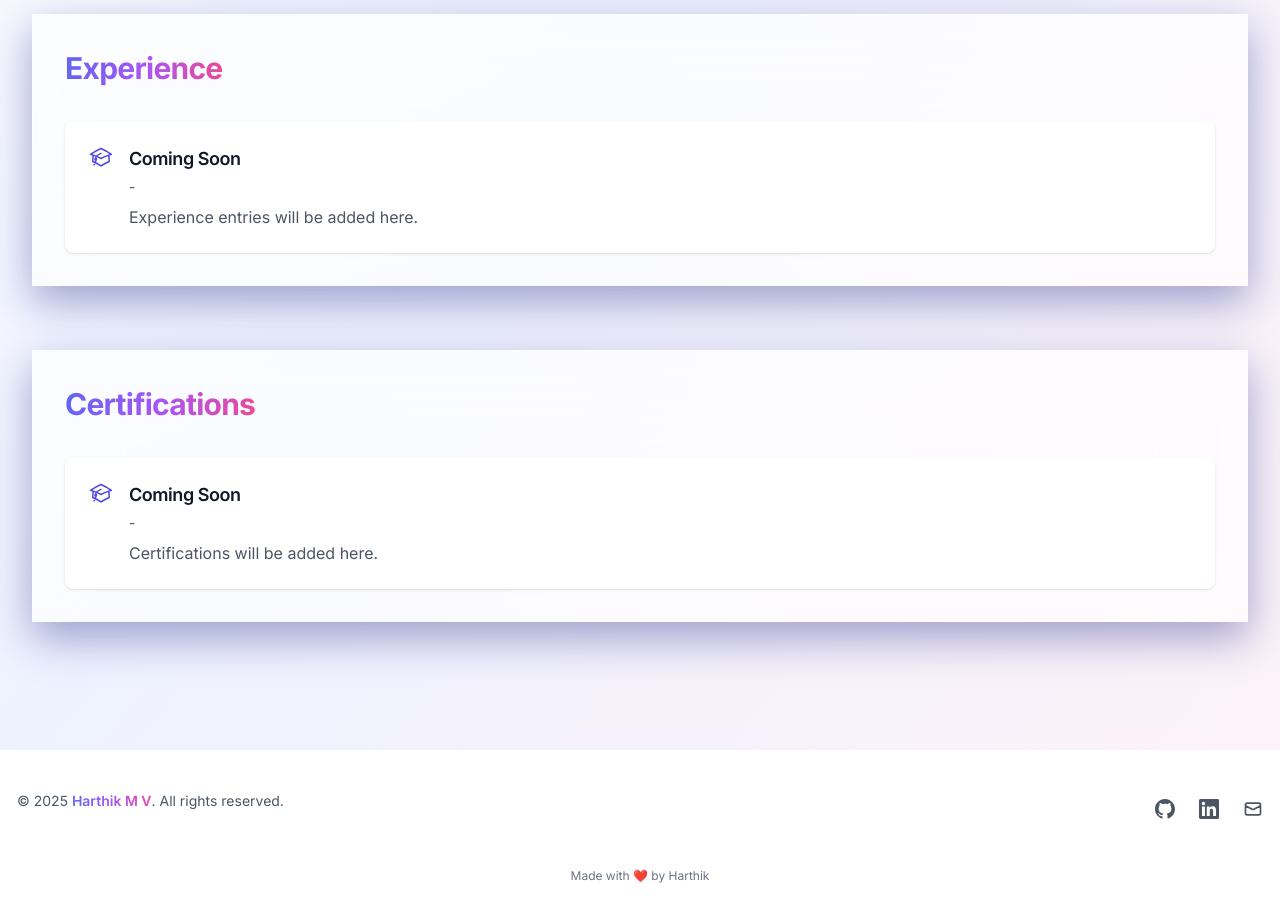
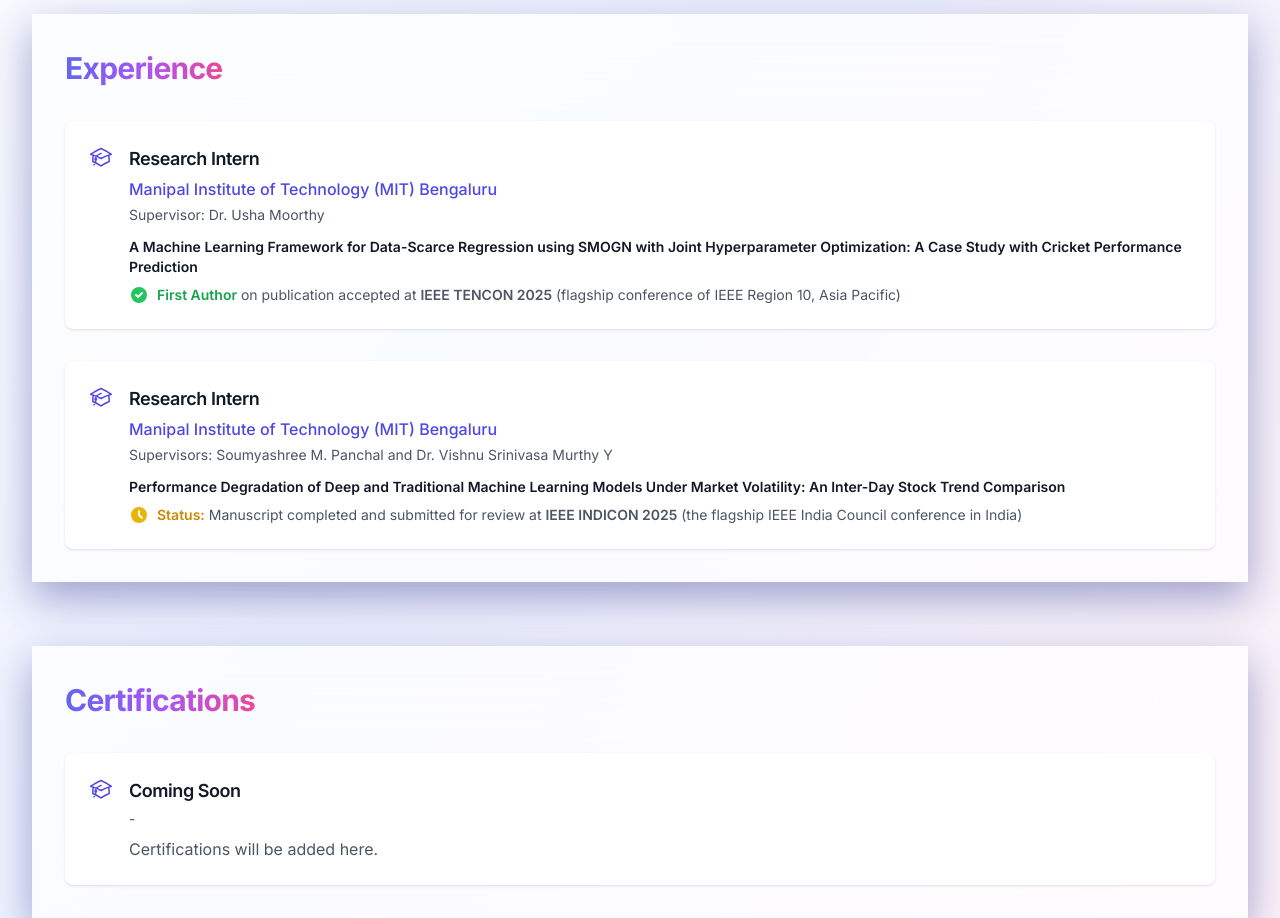
Before and after one commit to Harthik777/portfolio-website, a Next.js app: page /resume in a window 1280 px wide. Shown: the part 840-1758 px from the top of the page. Built offline with nearby package versions, Linux system fonts and the light colour scheme.

Commit message:
Add research internship experiences to resume page

```diff
--- a/src/app/resume/page.tsx
+++ b/src/app/resume/page.tsx
@@ -79,7 +79,8 @@ export default function Resume() {
                 Experience
               </h3>
               <div className="space-y-8">
-                <div className="rounded-lg bg-white p-6 shadow dark:bg-gray-800">
+                {/* Research Internship 1 */}
+                <div className="rounded-lg bg-white p-6 shadow transition-all duration-300 hover:shadow-xl dark:bg-gray-800">
                   <div className="flex items-start">
                     <div className="flex-shrink-0">
                       <svg
@@ -96,16 +97,88 @@ export default function Resume() {
                         />
                       </svg>
                     </div>
-                    <div className="ml-4">
-                      <h4 className="text-lg font-semibold text-gray-900 dark:text-white">
-                        Coming Soon
-                      </h4>
-                      <p className="mt-1 text-sm text-gray-600 dark:text-gray-300">
-                        -
-                      </p>
-                      <p className="mt-2 text-gray-600 dark:text-gray-300">
-                        Experience entries will be added here.
-                      </p>
+                    <div className="ml-4 flex-1">
+                      <div className="flex items-start justify-between">
+                        <div>
+                          <h4 className="text-lg font-semibold text-gray-900 dark:text-white">
+                            Research Intern
+                          </h4>
+                          <p className="mt-1 text-base font-medium text-indigo-600 dark:text-indigo-400">
+                            Manipal Institute of Technology (MIT) Bengaluru
+                          </p>
+                          <p className="mt-1 text-sm text-gray-600 dark:text-gray-300">
+                            Supervisor: Dr. Usha Moorthy
+                          </p>
+                        </div>
+                      </div>
+                      <div className="mt-3">
+                        <p className="text-sm font-semibold text-gray-900 dark:text-white">
+                          A Machine Learning Framework for Data-Scarce Regression using SMOGN with Joint Hyperparameter Optimization: A Case Study with Cricket Performance Prediction
+                        </p>
+                        <div className="mt-2 flex items-start">
+                          <div className="flex-shrink-0">
+                            <svg className="h-5 w-5 text-green-500" fill="currentColor" viewBox="0 0 20 20">
+                              <path fillRule="evenodd" d="M10 18a8 8 0 100-16 8 8 0 000 16zm3.707-9.293a1 1 0 00-1.414-1.414L9 10.586 7.707 9.293a1 1 0 00-1.414 1.414l2 2a1 1 0 001.414 0l4-4z" clipRule="evenodd" />
+                            </svg>
+                          </div>
+                          <p className="ml-2 text-sm text-gray-600 dark:text-gray-300">
+                            <span className="font-semibold text-green-600 dark:text-green-400">First Author</span> on publication accepted at{' '}
+                            <span className="font-semibold">IEEE TENCON 2025</span> (flagship conference of IEEE Region 10, Asia Pacific)
+                          </p>
+                        </div>
+                      </div>
+                    </div>
+                  </div>
+                </div>
+
+                {/* Research Internship 2 */}
+                <div className="rounded-lg bg-white p-6 shadow transition-all duration-300 hover:shadow-xl dark:bg-gray-800">
+                  <div className="flex items-start">
+                    <div className="flex-shrink-0">
+                      <svg
+                        className="h-6 w-6 text-indigo-600"
+                        fill="none"
+                        viewBox="0 0 24 24"
+                        strokeWidth="1.5"
+                        stroke="currentColor"
+                      >
+                        <path
+                          strokeLinecap="round"
+                          strokeLinejoin="round"
+                          d="M4.26 10.147a60.436 60.436 0 00-.491 6.347A48.627 48.627 0 0112 20.904a48.627 48.627 0 018.232-4.41 60.46 60.46 0 00-.491-6.347m-15.482 0a50.57 50.57 0 00-2.658-.813A59.905 59.905 0 0112 3.493a59.902 59.902 0 0110.399 5.84c-.896.248-1.783.52-2.658.814m-15.482 0A50.697 50.697 0 0112 13.489a50.702 50.702 0 017.74-3.342M6.75 15a.75.75 0 100-1.5.75.75 0 000 1.5zm0 0v-3.675A55.378 55.378 0 0112 8.443m-7.007 11.55A5.981 5.981 0 006.75 15.75v-1.5"
+                        />
+                      </svg>
+                    </div>
+                    <div className="ml-4 flex-1">
+                      <div className="flex items-start justify-between">
+                        <div>
+                          <h4 className="text-lg font-semibold text-gray-900 dark:text-white">
+                            Research Intern
+                          </h4>
+                          <p className="mt-1 text-base font-medium text-indigo-600 dark:text-indigo-400">
+                            Manipal Institute of Technology (MIT) Bengaluru
+                          </p>
+                          <p className="mt-1 text-sm text-gray-600 dark:text-gray-300">
+                            Supervisors: Soumyashree M. Panchal and Dr. Vishnu Srinivasa Murthy Y
+                          </p>
+                        </div>
+                      </div>
+                      <div className="mt-3">
+                        <p className="text-sm font-semibold text-gray-900 dark:text-white">
+                          Performance Degradation of Deep and Traditional Machine Learning Models Under Market Volatility: An Inter-Day Stock Trend Comparison
+                        </p>
+                        <div className="mt-2 flex items-start">
+                          <div className="flex-shrink-0">
+                            <svg className="h-5 w-5 text-yellow-500" fill="currentColor" viewBox="0 0 20 20">
+                              <path fillRule="evenodd" d="M10 18a8 8 0 100-16 8 8 0 000 16zm1-12a1 1 0 10-2 0v4a1 1 0 00.293.707l2.828 2.829a1 1 0 101.415-1.415L11 9.586V6z" clipRule="evenodd" />
+                            </svg>
+                          </div>
+                          <p className="ml-2 text-sm text-gray-600 dark:text-gray-300">
+                            <span className="font-semibold text-yellow-600 dark:text-yellow-400">Status:</span> Manuscript completed and submitted for review at{' '}
+                            <span className="font-semibold">IEEE INDICON 2025</span> (the flagship IEEE India Council conference in India)
+                          </p>
+                        </div>
+                      </div>
                     </div>
                   </div>
                 </div>
```
